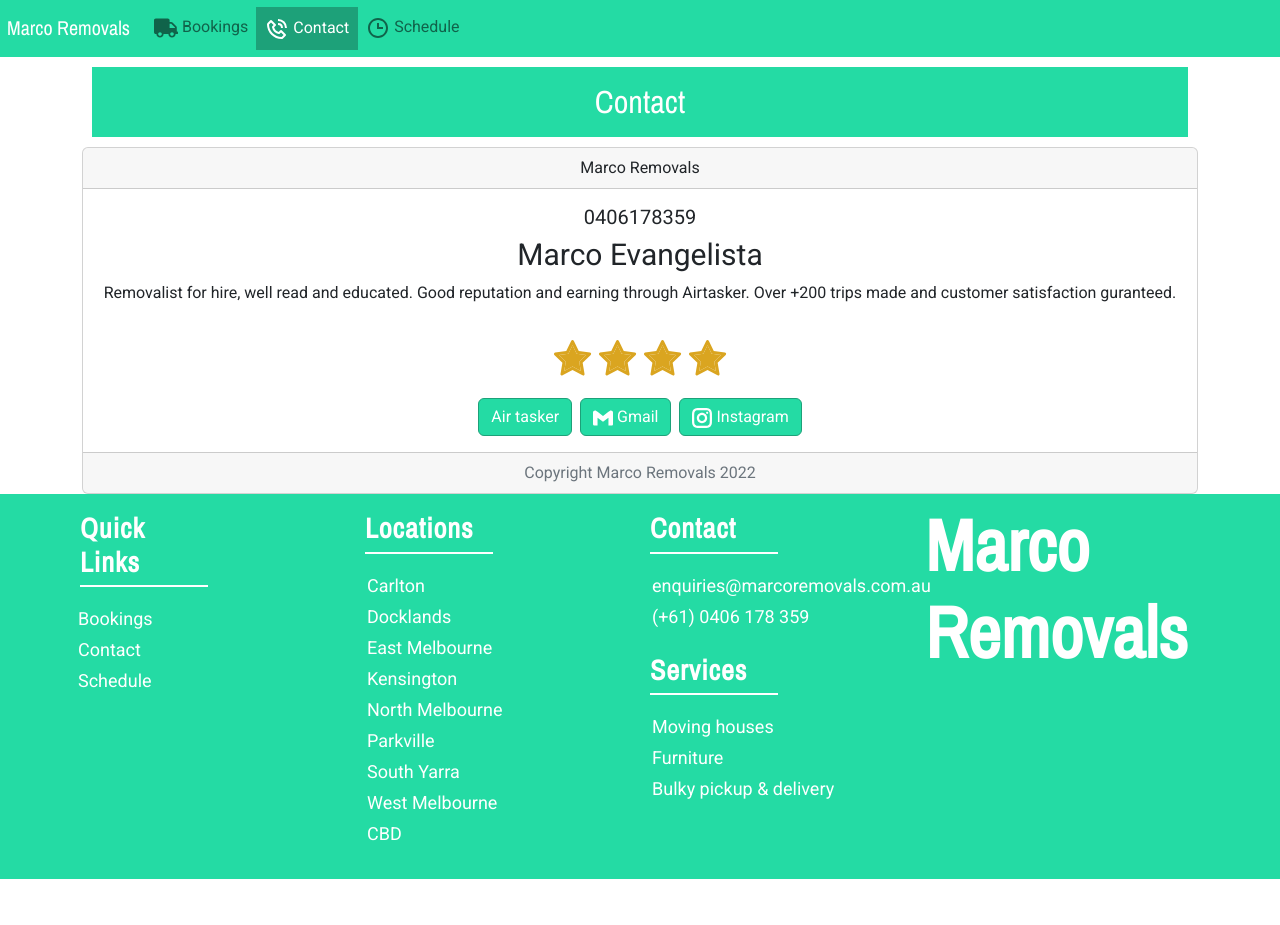
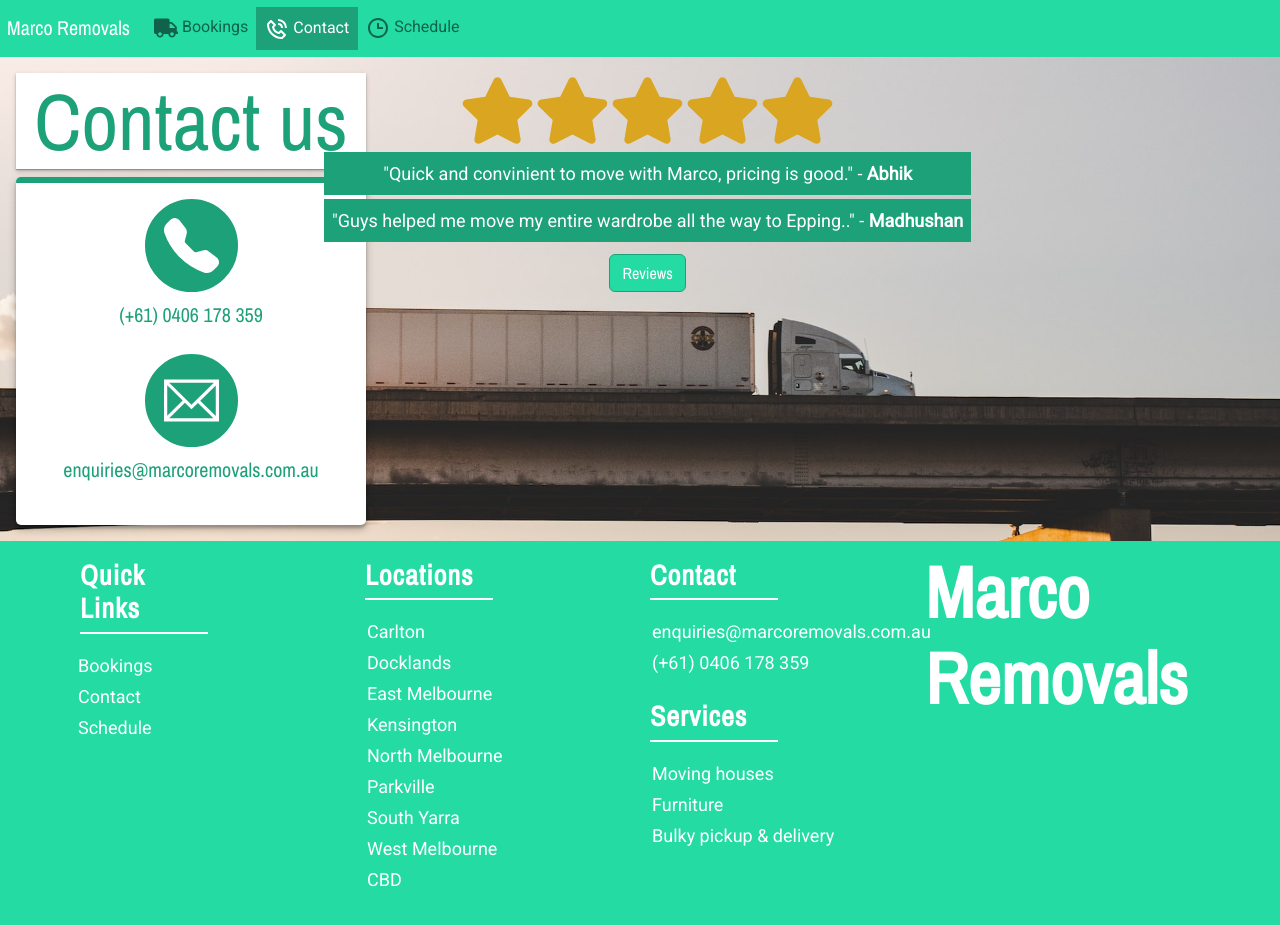
Before and after one commit to AbhikS847/marco-removals, a React (Create React App) app in the folder marco-booking/: page /contact in a window 1280 px wide. Before the commit the page ends 879 px from the top, so only its background shows below. Built offline with nearby package versions, Linux system fonts and the light colour scheme.

Commit message:
Made big changes to contact page

```diff
--- a/marco-booking/src/components/Contact.js
+++ b/marco-booking/src/components/Contact.js
@@ -1,36 +1,70 @@
 import React from 'react';
-import {AiTwotoneStar} from "react-icons/ai";
-import { Container, Card} from 'react-bootstrap';
-import { SiGmail } from "react-icons/si";
-import {GrInstagram} from "react-icons/gr";
+import truck from '../../src/truck.jpg';
+import {TfiEmail} from 'react-icons/tfi';
+import {BsFillTelephoneFill} from 'react-icons/bs';
+import {FaStar} from 'react-icons/fa';
 
 const Contact = () => {
     return <>
-    <Container>
-    <h2 className='text-center py-3 moversheaders'>Contact</h2>
-    <Card className="text-center">
-      <Card.Header>Marco Removals</Card.Header>
-      <Card.Body>
-        <Card.Title>0406178359</Card.Title>
-        <Card.Title style={{fontSize:'30px'}}>Marco Evangelista</Card.Title>
-        <Card.Text>
-          Removalist for hire, well read and educated. Good reputation and earning through Airtasker. Over +200 trips made and customer satisfaction guranteed.
-        </Card.Text>
-        <div className="d-flex justify-content-center py-3">
-        <AiTwotoneStar size={45} style={{color:'goldenrod'}} />
-        <AiTwotoneStar size={45} style={{color:'goldenrod'}} />
-        <AiTwotoneStar size={45} style={{color:'goldenrod'}} />
-        <AiTwotoneStar size={45} style={{color:'goldenrod'}} />
-        </div>
-        <div className="d-flex justify-content-center">
-        <a href="https://airtasker.com" style={{fontFamily:'Roboto'}}className="btn btn-primary btn mx-1" role="button" aria-pressed="true">Air tasker</a>
-        <a href="https://gmail.com" style={{fontFamily:'Roboto'}}className="btn btn-primary btn mx-1" role="button" aria-pressed="true"><SiGmail size={20} /> Gmail</a>
-        <a href="https://www.instagram.com/dmar.co/" style={{fontFamily:'Roboto'}}className="btn btn-primary btn mx-1" role="button" aria-pressed="true"><GrInstagram size={20} /> Instagram</a>
-        </div>
-      </Card.Body>
-      <Card.Footer className="text-muted">Copyright Marco Removals 2022</Card.Footer>
-    </Card>
-    </Container>
+    <div className="moversjumbo" style={{backgroundImage:`url(${truck})`}}>
+    <div className="contactjumbo1 d-none d-sm-flex ">
+    <div>
+    <div className="d-none d-xl-block contactbox-review text-center">
+    <FaStar size={75} style={{color:'goldenrod'}} />
+    <FaStar size={75} style={{color:'goldenrod'}} />
+    <FaStar size={75} style={{color:'goldenrod'}} />
+    <FaStar size={75} style={{color:'goldenrod'}} />
+    <FaStar size={75} style={{color:'goldenrod'}} />
+    <div style={{margin:4, padding:8, color:"#fff", fontSize:18, backgroundColor:'#1da179'}}>"Quick and convinient to move with Marco, pricing is good." - <strong>Abhik</strong></div>
+    <div style={{margin:4, padding:8, color:"#fff", fontSize:18, backgroundColor:'#1da179'}}>"Guys helped me move my entire wardrobe all the way to Epping.." - <strong>Madhushan</strong></div>
+    <a className="my-2 btn btn-primary btn-md" href="http://airtasker.com">Reviews</a>
+    </div>
+      <h2 className="display-1" style={{boxShadow:'rgba(0, 0, 0, 0.25) 0px 2px 4px, rgba(0, 0, 0, 0.22) 0px 1px 1px', textAlign:'center', fontFamily:'Archivo Narrow', backgroundColor:'#fff', width:'350px', color:'#1da179'}}>Contact us</h2>
+      <div className="contactbox-mini">
+      <div className="text-center" style={{color:"#1da179", fontFamily:'Archivo Narrow'}}>
+      <div className="d-flex justify-content-center">
+      <div style={{border:'3px solid #1da179', color:"#fff", padding:16, borderRadius:'100%', height:'100%', backgroundColor:'#1da179'}}><BsFillTelephoneFill size={55} /></div>
+      </div>
+        <p className="py-2"><a className="contactbox-links" href="tel:0406178359">(+61) 0406 178 359</a></p>
+      </div>
+      <div className="text-center" style={{color:"#1da179", fontFamily:'Archivo Narrow'}}>
+      <div className="d-flex justify-content-center">
+      <div style={{border:'3px solid #1da179', color:"#fff", padding:16, borderRadius:'100%', height:'100%', backgroundColor:'#1da179'}}><TfiEmail size={55} /></div>
+      </div>
+        <p className="py-2"><a className="contactbox-links" href="mailto: enquiries@marcoremovals.com.au">enquiries@marcoremovals.com.au</a></p>
+      </div>
+      </div>
+    </div>
+    <div className="text-center"></div>
+    </div>
+    <div className="contactjumbo1 d-block d-sm-none">
+    <h2 className="display-2" style={{boxShadow:'rgba(0, 0, 0, 0.25) 0px 2px 4px, rgba(0, 0, 0, 0.22) 0px 1px 1px', textAlign:'center', fontFamily:'Archivo Narrow', backgroundColor:'#fff', width:'100%', color:'#1da179'}}>Contact us</h2>
+    <div className="contactbox-mini-mobile">
+      <div className="text-center" style={{color:"#1da179", fontFamily:'Archivo Narrow'}}>
+      <div className="d-flex justify-content-center">
+      <div style={{border:'3px solid #1da179', color:"#fff", padding:16, borderRadius:'100%', height:'100%', backgroundColor:'#1da179'}}><BsFillTelephoneFill size={35} /></div>
+      </div>
+        <p className="py-2"><a className="contactbox-links" href="tel:0406178359">(+61) 0406 178 359</a></p>
+      </div>
+      <div className="text-center" style={{color:"#1da179", fontFamily:'Archivo Narrow'}}>
+      <div className="d-flex justify-content-center">
+      <div style={{border:'3px solid #1da179', color:"#fff", padding:16, borderRadius:'100%', height:'100%', backgroundColor:'#1da179'}}><TfiEmail size={35} /></div>
+      </div>
+        <p className="py-2"><a className="contactbox-links" href="mailto: enquiries@marcoremovals.com.au">enquiries@marcoremovals.com.au</a></p>
+      </div>
+      </div>
+      <div className="d-block d-sm-none text-center py-2">
+    <FaStar size={30} style={{color:'goldenrod'}} />
+    <FaStar size={30} style={{color:'goldenrod', marginLeft:8}} />
+    <FaStar size={30} style={{color:'goldenrod', marginLeft:8}} />
+    <FaStar size={30} style={{color:'goldenrod', marginLeft:8}} />
+    <FaStar size={30} style={{color:'goldenrod', marginLeft:8}} />
+    <div style={{margin:8, padding:4, color:"#fff", fontSize:18, backgroundColor:'#1da179'}}>"Quick and convinient to move with Marco, pricing is good." - <strong>Abhik</strong></div>
+    <div style={{margin:8, padding:4, color:"#fff", fontSize:18, backgroundColor:'#1da179'}}>"Guys helped me move my entire wardrobe all the way to Epping.." - <strong>Madhushan</strong></div>
+    <a className="my-2 btn btn-primary btn-md" href="http://airtasker.com">Reviews</a>
+    </div>
+    </div>
+    </div>
     </>
 }
 
--- a/marco-booking/src/styles/main.css
+++ b/marco-booking/src/styles/main.css
@@ -196,3 +196,46 @@
 ul > li > a:hover{
     color:#eaeaea;
 }
+
+.contactjumbo1{
+    padding:16px;
+}
+
+.contactjumbo1 > div{
+    flex:1;
+}
+
+.contactbox-mini{
+    padding: 16px;
+    width:350px;
+    border-radius:5px;
+    background-color: #fff;
+    box-shadow: rgba(0, 0, 0, 0.25) 0px 4px 8px, rgba(0, 0, 0, 0.22) 0px 3px 3px;
+    border-top:6px solid #1da179;
+}
+
+.contactbox-mini-mobile{
+    padding: 16px;
+    width:100%;
+    border-radius:5px;
+    background-color: rgba(255, 255, 255, 0.699);
+    box-shadow: rgba(0, 0, 0, 0.25) 0px 4px 8px, rgba(0, 0, 0, 0.22) 0px 3px 3px;
+    border-top:6px solid #1da179;
+}
+
+.contactbox-links{
+    font-family: 'Archivo Narrow';
+    text-decoration:none;
+    color:#1da179;
+    font-size: 20px;
+}
+
+.contactbox-links:hover{
+    color:#1da179;
+    font-weight: 600;
+}
+
+.contactbox-review{
+    position: absolute;
+    left:25%;
+}
```
Also changed, not shown: marco-booking/src/truck.jpg (added).
